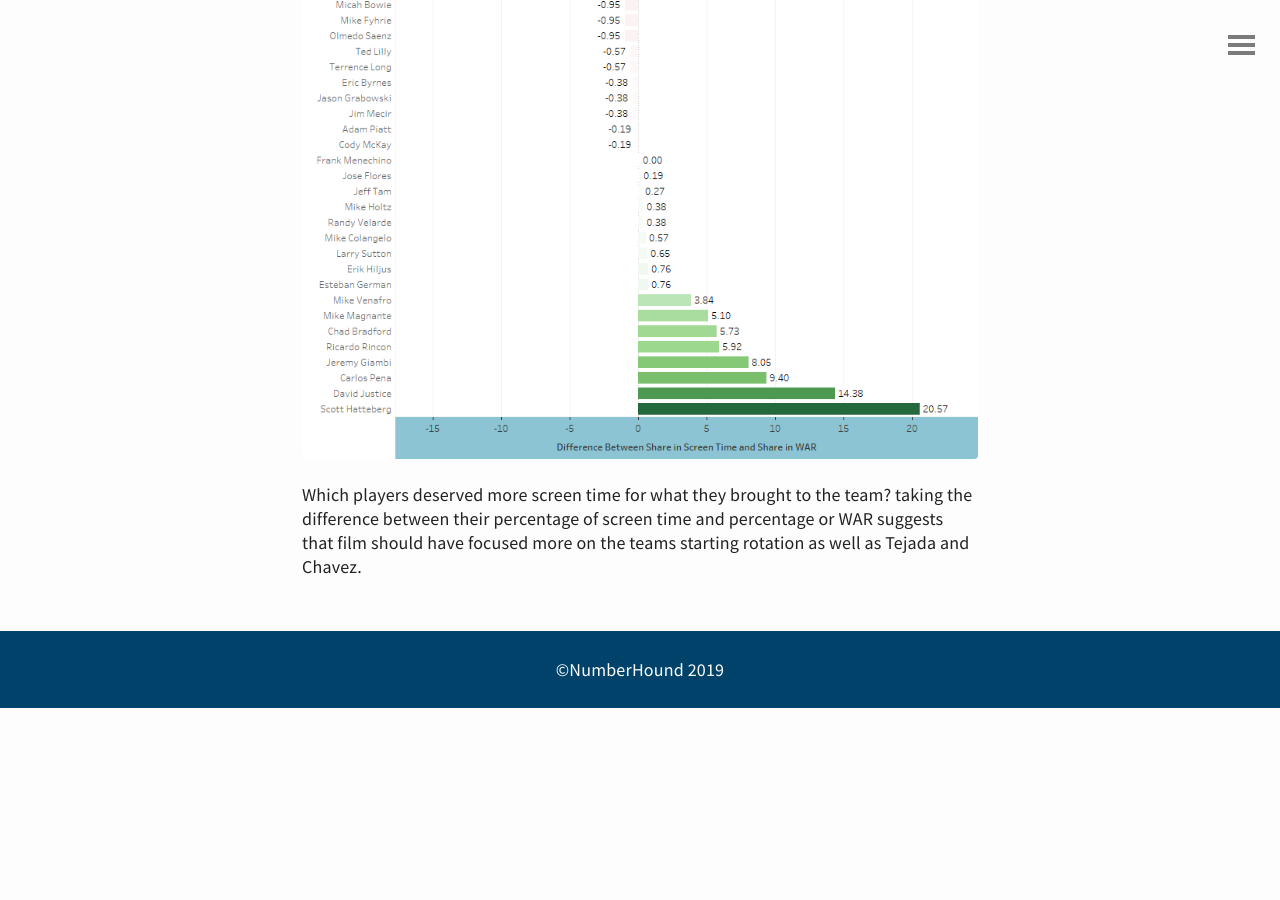
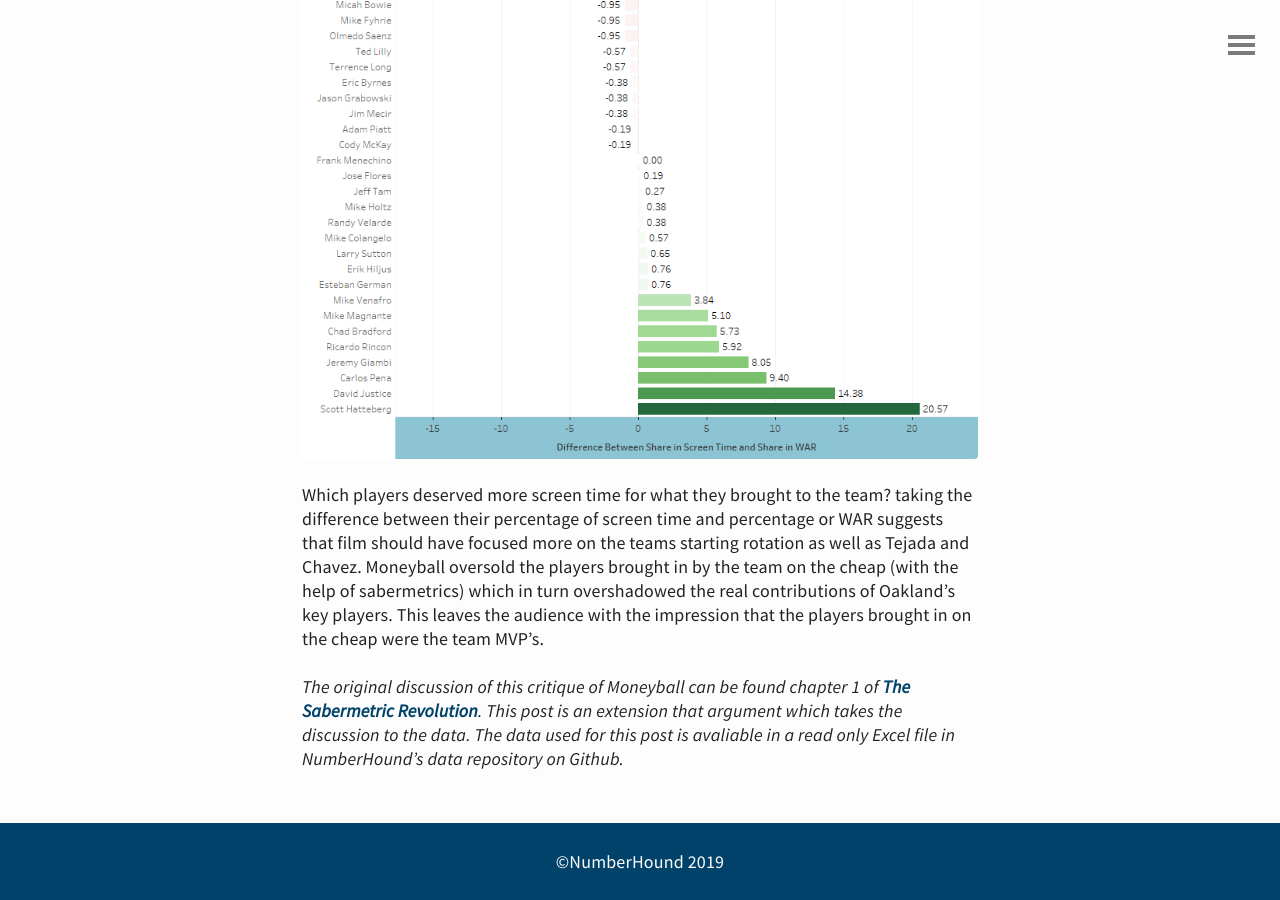
Before and after one commit to NumberHound/web, a Jekyll site: the page built from _posts/2019-11-05-The-Hidden-Side-of-Moneyball.md, in a window 1280 px wide and 900 px high, scrolled down 2156 px. Built offline with Jekyll 4.4.1, drawn with Linux system fonts in a browser that asks for light colours; before the commit the page ends 2864 px from its top, so only the background shows below that.

Commit message:
Update 2019-11-05-The-Hidden-Side-of-Moneyball.md

```diff
--- a/_posts/2019-11-05-The-Hidden-Side-of-Moneyball.md
+++ b/_posts/2019-11-05-The-Hidden-Side-of-Moneyball.md
@@ -16,4 +16,18 @@ We can see from the graph above that Oaklands top six players (According to WAR)
 
 ![The Hidden Side to Moneyball](/img/moneyball/Moneyball1.png "Less screen time")
 
-Which players deserved more screen time for what they brought to the team? taking the difference between their percentage of screen time and percentage or WAR suggests that film should have focused more on the teams starting rotation as well as Tejada and Chavez.
+Which players deserved more screen time for what they brought to the team? taking the difference between their percentage of screen time and percentage or WAR suggests that film should have focused more on the teams starting rotation as well as Tejada and Chavez. Moneyball oversold the players brought in by the team on the cheap (with the help of sabermetrics) which in turn overshadowed the real contributions of Oakland's key players. This leaves the audience with the impression that the players brought in on the cheap were the team MVP's.
+
+
+
+
+
+
+
+
+
+
+
+
+
+_The original discussion of this critique of Moneyball can be found chapter 1 of [The Sabermetric Revolution](https://www.amazon.ca/Sabermetric-Revolution-Assessing-Analytics-Baseball/dp/0812245725). This post is an extension that argument which takes the discussion to the data. The data used for this post is avaliable in a read only Excel file in NumberHound's data repository on Github._
```
